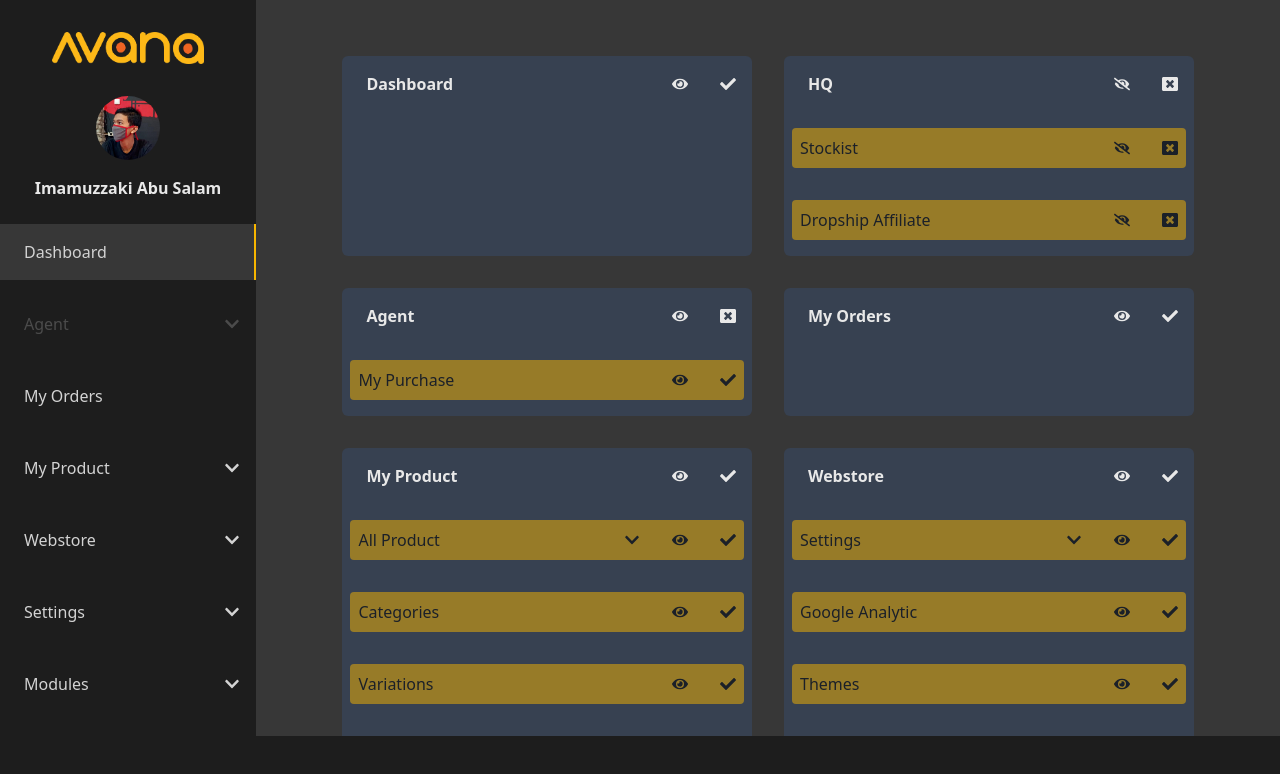
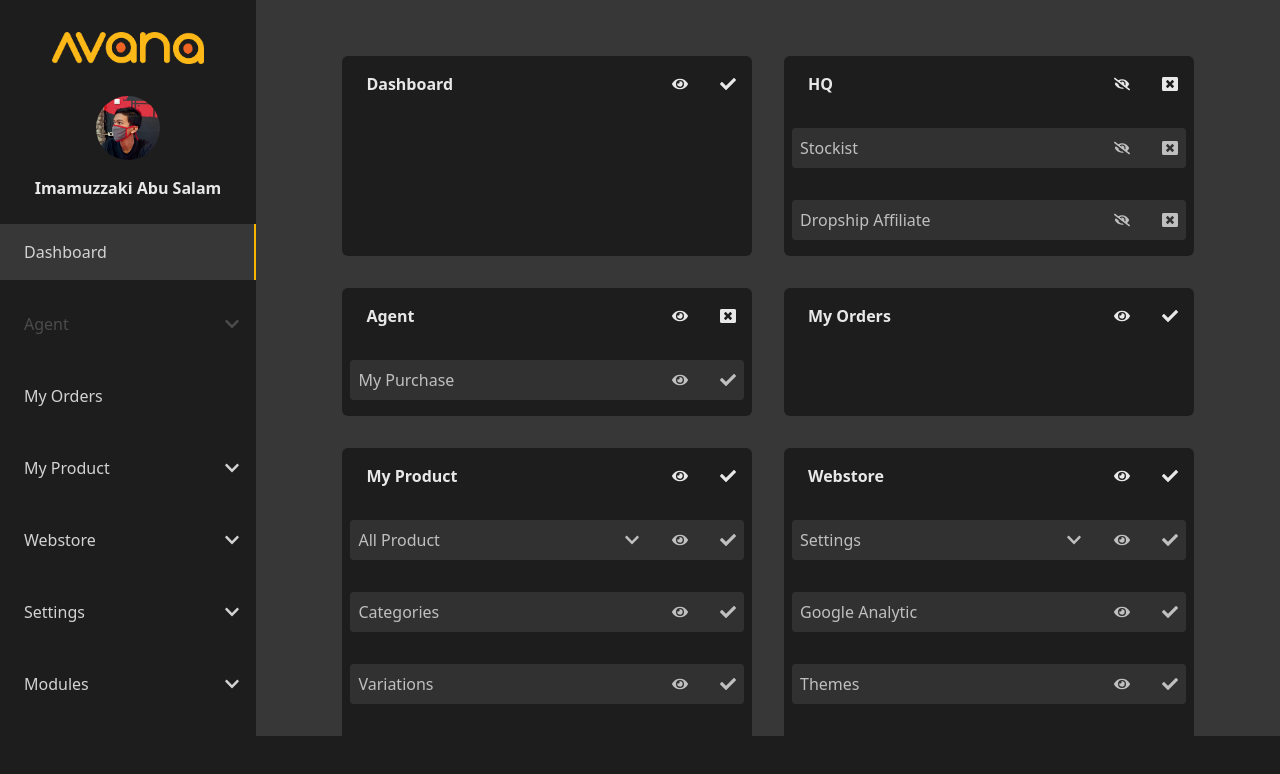
Before and after one commit to ImBIOS/avana-frontend-test, a React (Create React App) app: page /dashboard in a window 1280 px wide. Shown: the top 774 px of the page. Built offline with nearby package versions, Linux system fonts and the light colour scheme.

Commit message:
change background styling to match the theme

```diff
--- a/src/pages/dashboard/ChildRenderer.js
+++ b/src/pages/dashboard/ChildRenderer.js
@@ -26,7 +26,7 @@ export default function ChildRenderer({ data }) {
 
     return (
       <h2 key={child.id}>
-        <div className="flex items-center bg-primary text-black opacity-50 justify-between rounded p-2 my-2">
+        <div className="flex items-center bg-lightgrey opacity-80 justify-between rounded p-2 my-2">
           <span>{child.title}</span>
           <span className="hover:cursor-pointer flex gap-8">
             {nested && !isOpen[child.id] && (
--- a/src/pages/dashboard/ListRenderer.js
+++ b/src/pages/dashboard/ListRenderer.js
@@ -15,7 +15,7 @@ export default function ListRenderer({ list }) {
   return list.map((item) => (
     <div
       key={item.id}
-      className="flex flex-col gap-4 w-[40%] m-4 p-2 bg-gray-700 rounded-md"
+      className="flex flex-col gap-4 w-[40%] m-4 p-2 bg-darkgrey rounded-md"
     >
       <h1 className="flex justify-between items-center mx-2">
         <span className="font-semibold p-2">{item.title}</span>
```
